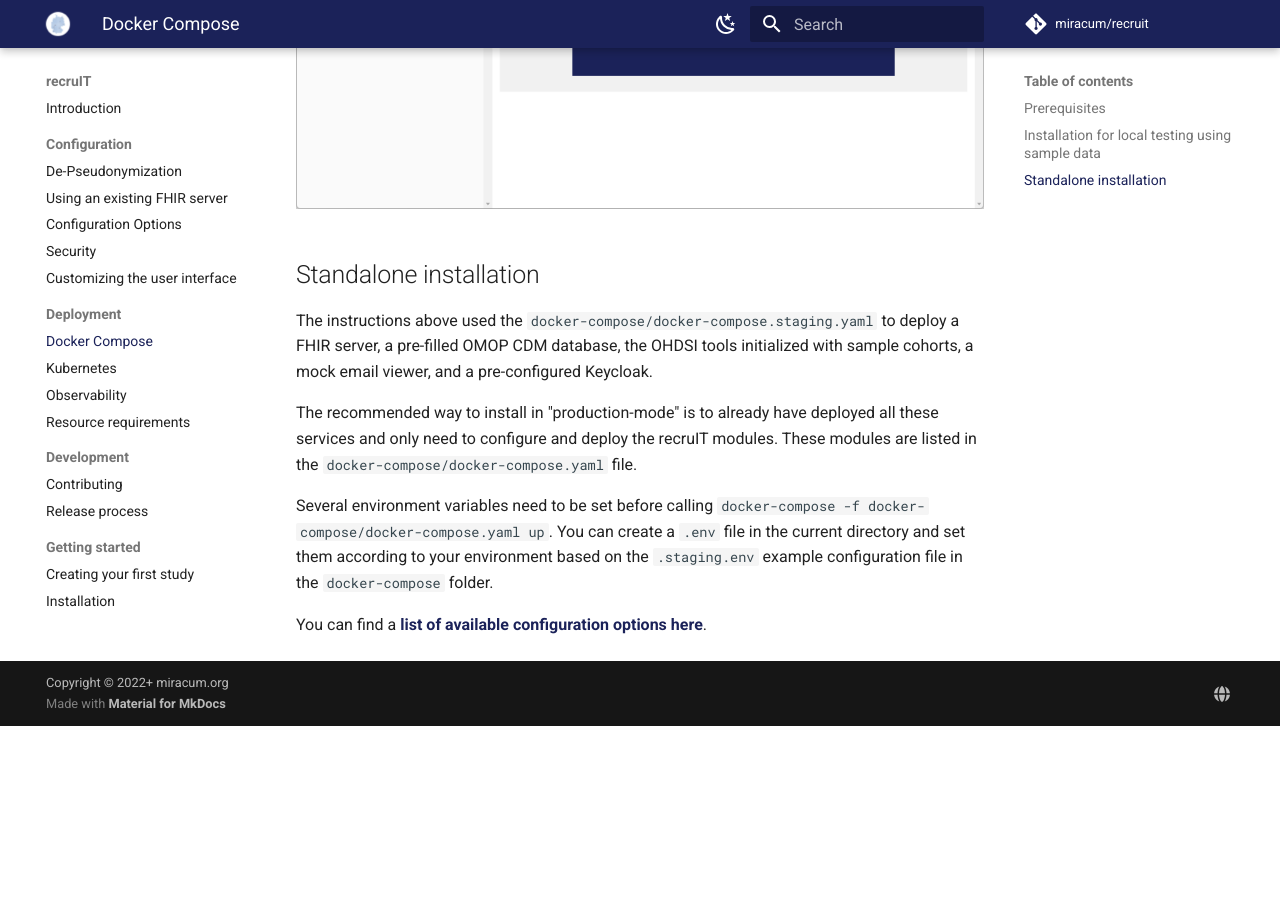
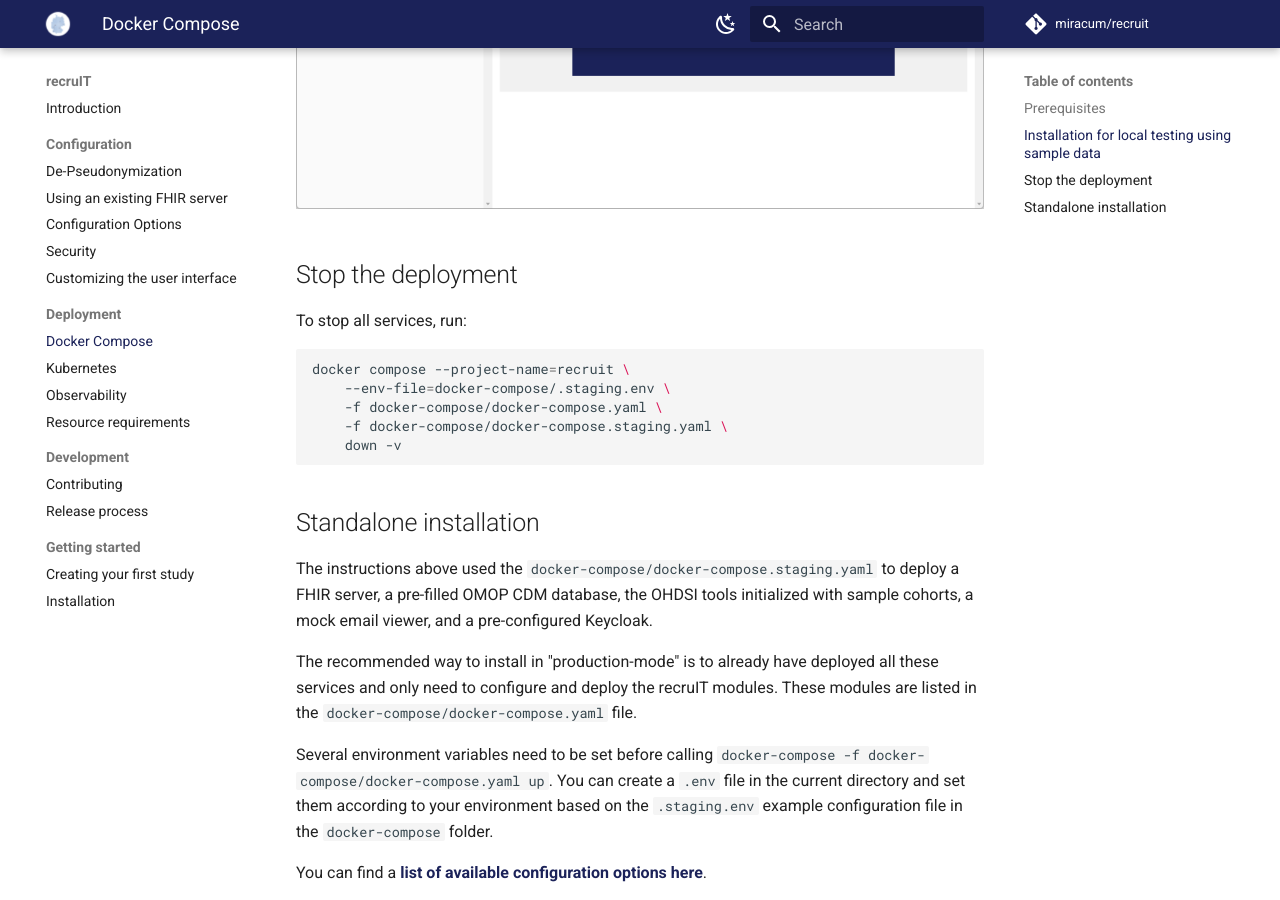
Before and after one commit to miracum/recruit, an MkDocs documentation site: the page built from docs/deployment/docker-compose.md, in a window 1280 px wide and 900 px high, scrolled down 2982 px. Built offline with MkDocs 1.6.1 and Material for MkDocs 9.7.7, drawn with Linux system fonts in a browser that asks for light colours; comment, search, counter and statistics services are not loaded; before the commit the page ends 3708 px from its top, so only the background shows below that.

````diff
--- a/docs/deployment/docker-compose.md
+++ b/docs/deployment/docker-compose.md
@@ -61,6 +61,18 @@
 
 ![Screening list for the sample study](../_img/docker-compose/notify-mail-sample-m.png)
 
+## Stop the deployment
+
+To stop all services, run:
+
+```sh
+docker compose --project-name=recruit \
+    --env-file=docker-compose/.staging.env \
+    -f docker-compose/docker-compose.yaml \
+    -f docker-compose/docker-compose.staging.yaml \
+    down -v
+```
+
 ## Standalone installation
 
 The instructions above used the `docker-compose/docker-compose.staging.yaml` to deploy a FHIR server,
````
Also changed, not shown: 1 other file.
